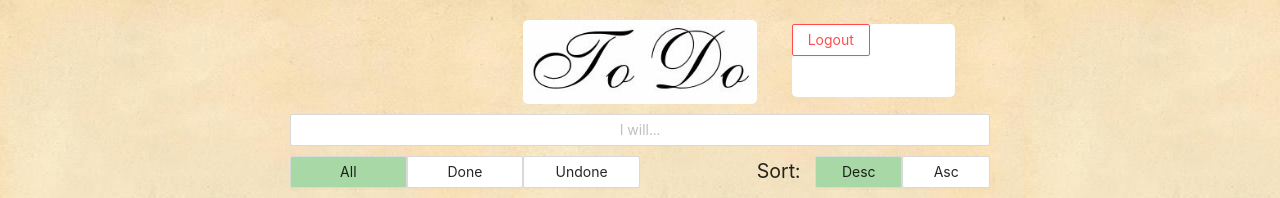
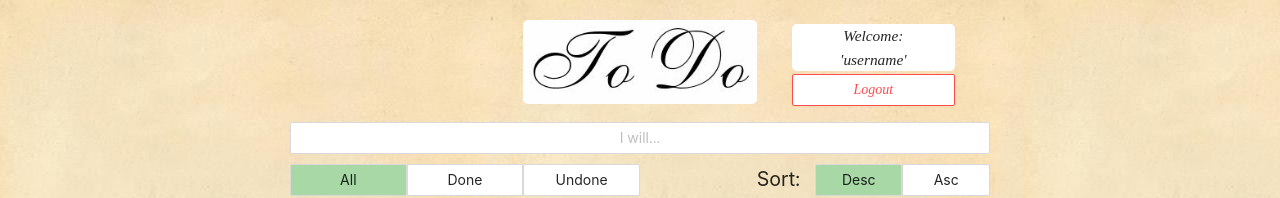
Before and after one commit to dmitrijkamynin2/todofrontend, a React (Create React App) app: page / in a window 1280 px wide. Shown: the top 198 px of the page. Built offline with nearby package versions, Linux system fonts and the light colour scheme; no server answers; sample sign-in values are in the browser's storage.

Commit message:
Add styles by item logout

```diff
--- a/src/components/Logout.js
+++ b/src/components/Logout.js
@@ -6,7 +6,8 @@ import { Button, Input, Row, Col, message } from 'antd';
 function Head({addDo, sort , currentFilter, filterBy, orderBy}) {
     return(
         <div className={styles.logout}>
-            <Button danger>Logout</Button>
+            <p className={styles.logouttext}>Welcome:<br></br>'username'</p>
+            <Button danger className={styles.logoutbtn}>Logout</Button>
         </div>
     )
 }
--- a/src/style/App.module.css
+++ b/src/style/App.module.css
@@ -24,11 +24,30 @@ img {
 }
 
 .logout{
-    background-color: white;
     width: 70%;
     height: 70%;
     margin: 6% auto;
+    min-height: 75px;
+}
+
+.logouttext{
+    width: 100%;
+    margin: 2% auto 0 auto;
+    font-size: 110%;
+    text-align: center;
+    font-family: 'Snell Roundhand';
+    font-style: oblique;
+    background-color: white;
     border-radius: 5px;
+    height: 60%;
+}
+
+.logoutbtn{
+    width: 100%;
+    margin: 2% auto 0 auto;
+    font-family: 'Snell Roundhand';
+    font-style: oblique;
+    height: 40%;
 }
 
 input {
```
